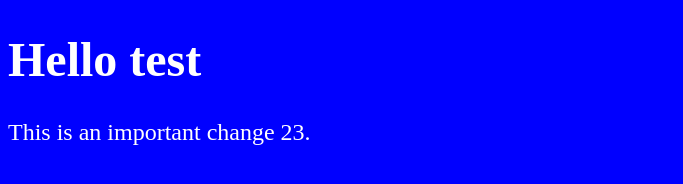
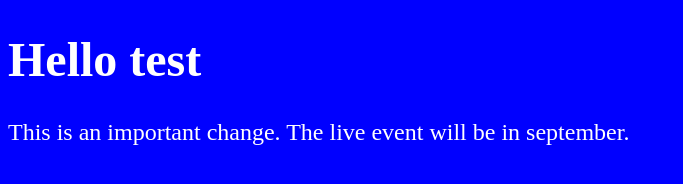
Before and after one commit to peesen87/superhi, a plain HTML site: page index.html in a window 1280 px wide. Shown: the whole page, without its empty margins (0-683 px from the left). Drawn offline with Linux system fonts and the light colour scheme.

Commit message:
Date change

```diff
--- a/index.html
+++ b/index.html
@@ -8,7 +8,7 @@
 
   <body>
     <h1>Hello test</h1>
-    <p>This is an important change 23.</p>
+    <p>This is an important change. The live event will be in september.</p>
   </body>
 
 <html>
```
